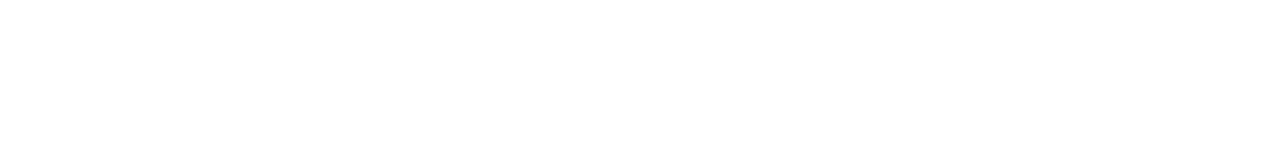
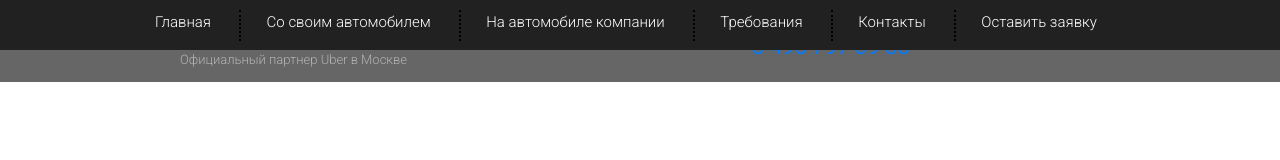
Before and after one commit to AndrewSunshiny/beonmax-uber, a website: page src/index.html in a window 1280 px wide. Drawn offline with nearby package versions, Linux system fonts and the light colour scheme; files that its build step writes are made by us from their sources.

Commit message:
create header

```diff
--- a/src/index.html
+++ b/src/index.html
@@ -12,5 +12,54 @@
     <title>UBER PARTNERS</title>
   </head>
   <body>
+    <header>
+      <nav>
+        <div class="container">
+          <ul class="menu">
+            <li class="menu_item">
+              <a href="" class="menu_link">Главная</a>
+            </li>
+            <li class="menu_item">
+              <a href="" class="menu_link">Со своим автомобилем</a>
+            </li>
+            <li class="menu_item">
+              <a href="" class="menu_link">На автомобиле компании</a>
+            </li>
+            <li class="menu_item">
+              <a href="" class="menu_link">Требования</a>
+            </li>
+            <li class="menu_item">
+              <a href="" class="menu_link">Контакты</a>
+            </li>
+            <li class="menu_item">
+              <a href="" class="menu_link">Оставить заявку</a>
+            </li>
+          </ul>
+        </div>
+        <div class="hamburger">
+          <span></span>
+          <span></span>
+          <span></span>
+        </div>
+      </nav>
+      <div class="subheader">
+        <div class="container">
+          <div class="row">
+            <div class="col-6 col-md-5 col-lg-4 offset-lg-1">
+              <a href="#" class="subheader_logo"><img src="img/logo.png" alt="uber777" /></a>
+              <div class="subheader_official">Официальный партнер Uber в Москве</div>
+            </div>
+            <div class="xs-hidden col-4 col-lg-3 offset-lg-1 col-xl-2 offset-xl-2">
+              <div class="subheader_call">Звоните нам ежедневно</div>
+              <a href="tel:84957970988" class="subheader_phone">8 495 797 09 88</a>
+            </div>
+            <div class="col-6 col-md-3 col-lg-2">
+              <a href="tel:84957970988" class="subheader_phone xs-visible">8 495 797 09 88</a>
+              <button class="btn subheader_btn">заказать звонок</button>
+            </div>
+          </div>
+        </div>
+      </div>
+    </header>
   </body>
 </html>
--- a/src/sass/_general.scss
+++ b/src/sass/_general.scss
@@ -0,0 +1,65 @@
+nav {
+	position: fixed;
+	top: 0;
+	left: 0;
+	z-index: 1;
+	height: 50px;
+	width: 100%;
+	background-color: #212121;
+}
+.menu {
+	display: flex;
+	justify-content: space-between;
+	height: 50px;
+	margin: 0;
+	padding-left: 70px;
+	padding-right: 70px;
+	list-style-type: none;
+	&_item {
+		align-self: center;
+		height: 31px;
+		border-right: 2px dotted #000;
+		padding-right: 28px;
+		&:last-child {
+			border-right: none;
+		}
+	}
+	&_link {
+		font-size: 15px;
+		font-weight: 300;
+		color: #ffffff;
+	}
+}
+.subheader {
+	position: absolute;
+	width: 100%;
+	background-color: rgba(0, 0, 0, 0.6);
+	padding-top: 12px;
+	padding-bottom: 12px;
+	&_logo {
+		display: block;
+		min-width: 100%;
+	}
+	&_official {
+		margin-top: 6px;
+		font-size: 13px;
+		font-weight: 100;
+		color: rgba(255, 255, 255, 0.5);
+	}
+	&_call {
+		font-size: 12px;
+		font-weight: 300;
+		text-align: right;
+		color: #ffffff;
+	}
+	&_phone {
+		display: block;
+		font-family: Roboto;
+		font-size: 22px;
+		font-weight: normal;
+		text-align: right;
+		&.xs-visible {
+			display: none;
+		}
+	}
+}
```
